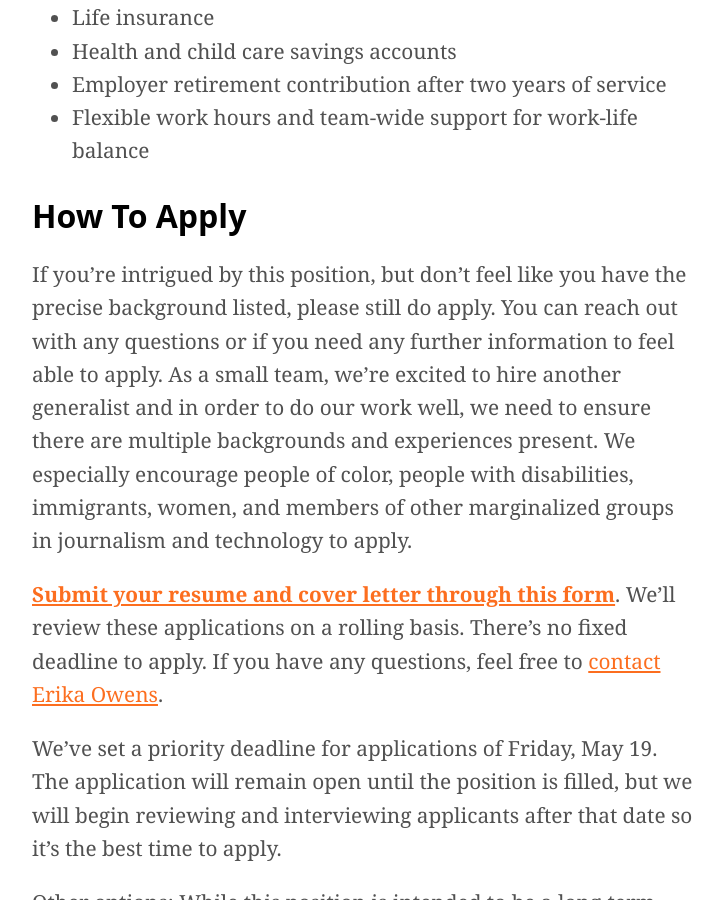
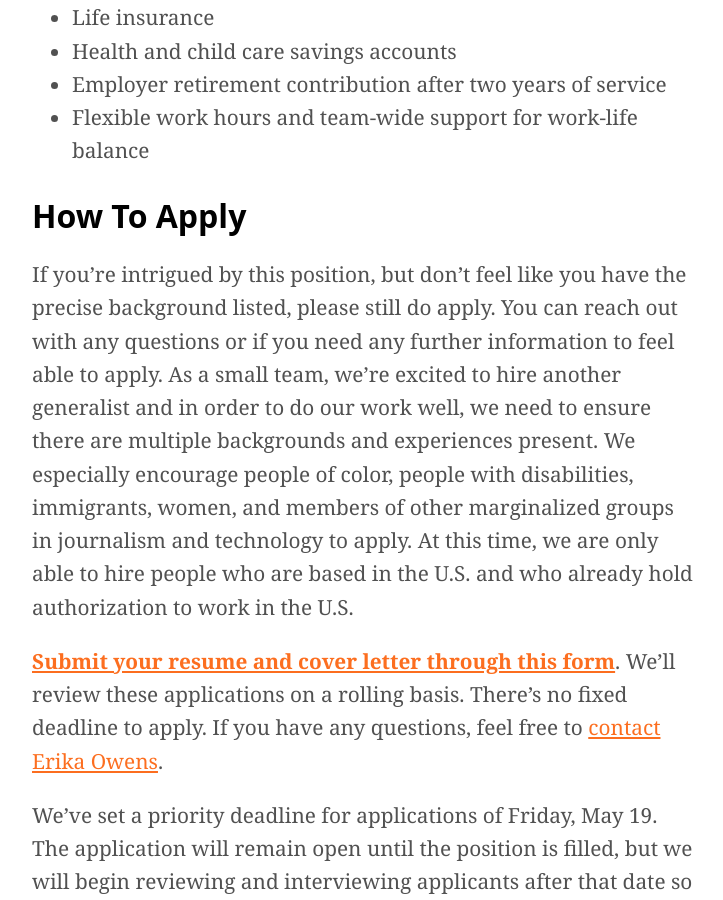
Before and after one commit to OpenNews/opennews-website, a Jekyll site: the page built from _posts/2023-04-19-opennews-hiring-co-director.md, in a window 1280 px wide and 900 px high, scrolled down 3287 px. Shown: the whole window, without its empty margins (118-841 px from the left). Built offline with Jekyll 4.4.1, drawn with Linux system fonts in a browser that asks for light colours; nearby versions of some CDN libraries; some web fonts are replaced; comment, search, counter and statistics services are not loaded.

Commit message:
position clarification
seems worth explicitly acknowledging about only able to hire people in the US given questions and now applications too!

```diff
--- a/_posts/2023-04-19-opennews-hiring-co-director.md
+++ b/_posts/2023-04-19-opennews-hiring-co-director.md
@@ -48,7 +48,7 @@ OpenNews benefits:
 
 
 ## How To Apply
-If you’re intrigued by this position, but don’t feel like you have the precise background listed, please still do apply. You can reach out with any questions or if you need any further information to feel able to apply.  As a small team, we're excited to hire another generalist and in order to do our work well, we need to ensure there are multiple backgrounds and experiences present. We especially encourage people of color, people with disabilities, immigrants, women, and members of other marginalized groups in journalism and technology to apply.
+If you’re intrigued by this position, but don’t feel like you have the precise background listed, please still do apply. You can reach out with any questions or if you need any further information to feel able to apply.  As a small team, we're excited to hire another generalist and in order to do our work well, we need to ensure there are multiple backgrounds and experiences present. We especially encourage people of color, people with disabilities, immigrants, women, and members of other marginalized groups in journalism and technology to apply. At this time, we are only able to hire people who are based in the U.S. and who already hold authorization to work in the U.S.
 
 **[Submit your resume and cover letter through this form](https://airtable.com/shriDJTVyVwh2BKbR)**. We’ll review these applications on a rolling basis. There’s no fixed deadline to apply. If you have any questions, feel free to [contact Erika Owens](mailto:erika@opennews.org).
 
```
